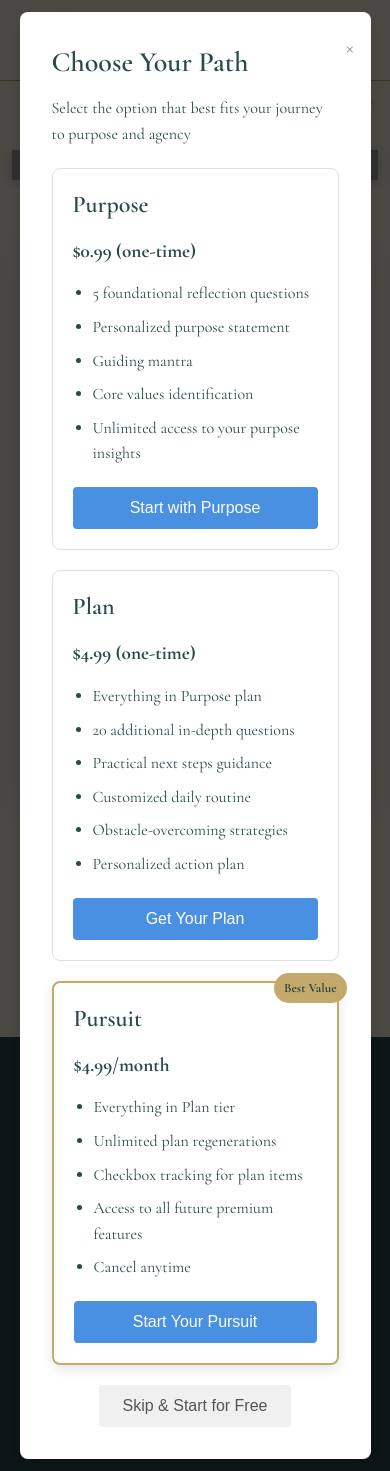
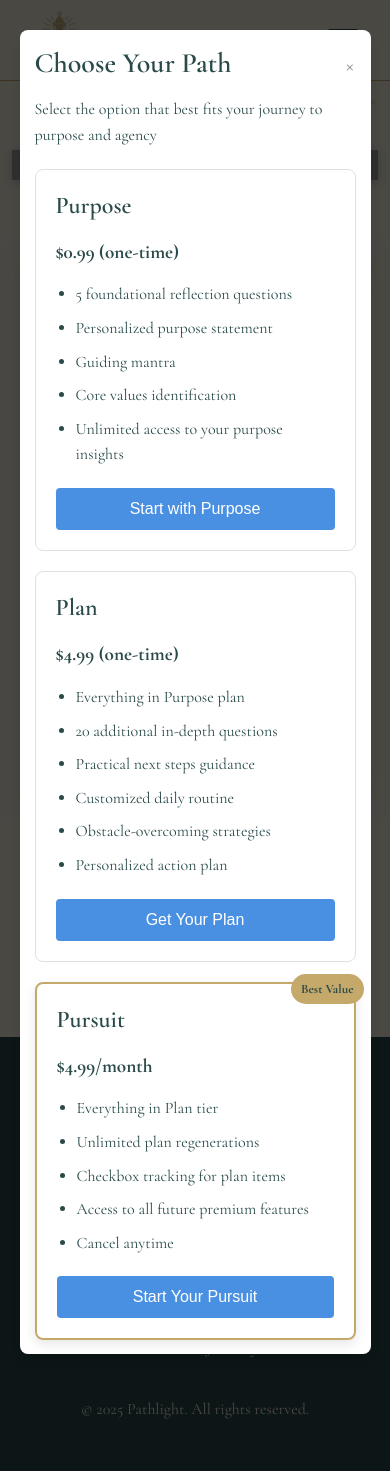
Before and after one commit to ledgerW/pathlight, a FastAPI app: page /form in a window 390 px wide. Run offline with FastAPI, Linux system fonts and the light colour scheme; parts of the project's set-up code (start-up, migrations or seed data) failed here and were passed over; grey boxes are pictures that could not be loaded.

Commit message:
fix: pricing layout

```diff
--- a/app/templates/form.html
+++ b/app/templates/form.html
@@ -554,8 +554,22 @@
 
     /* Responsive adjustments */
     @media (max-width: 768px) {
+        .pricing-options-modal {
+            max-height: 90vh;
+            overflow-y: auto;
+            padding: 15px;
+            margin: 10px;
+        }
+
         .pricing-options {
             flex-direction: column;
+        }
+
+        .modal {
+            align-items: flex-start;
+            padding-top: 20px;
+            padding-bottom: 20px;
+            overflow-y: auto;
         }
     }
 </style>
```
